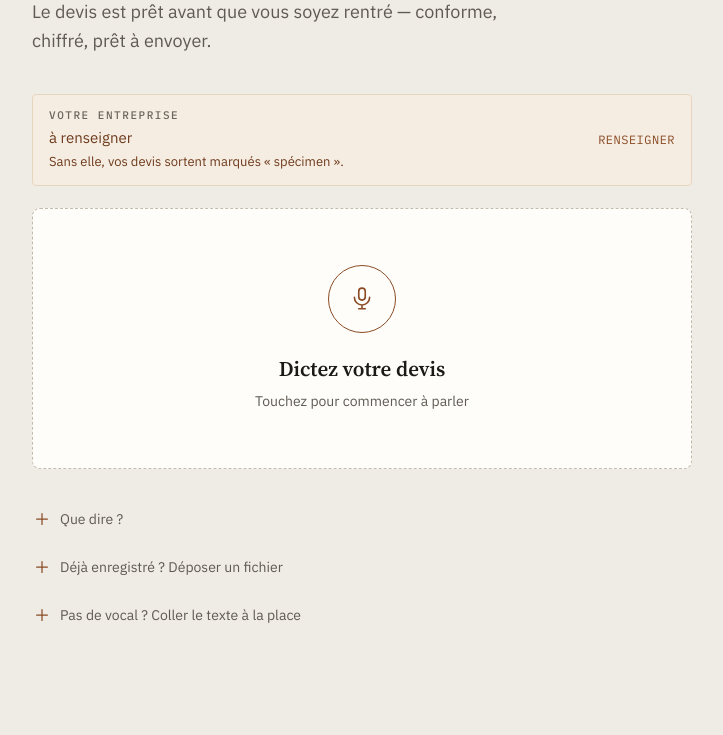
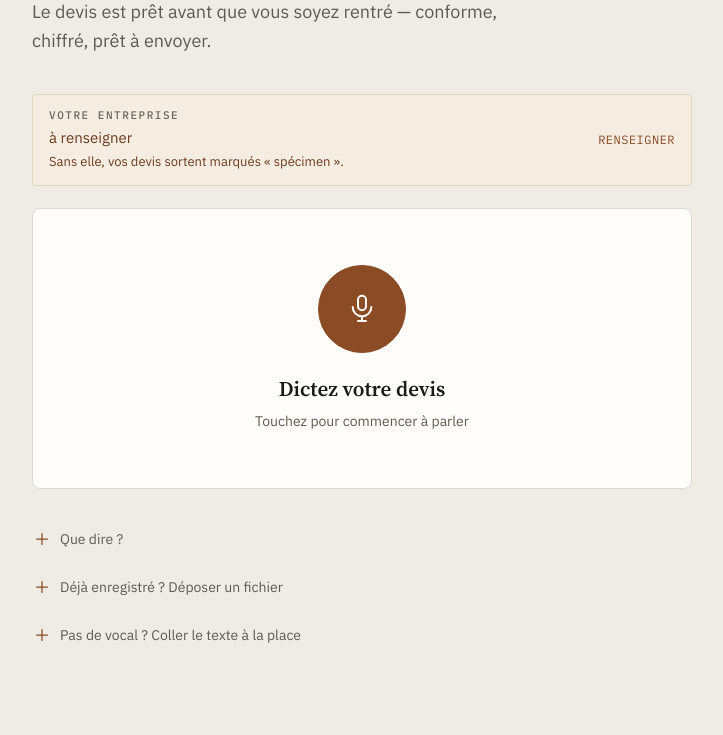
Before and after one commit to AATLASE/devis-vocal, a FastAPI app: page / in a window 1280 px wide. Shown: the part 210-945 px from the top of the page, without its empty margins (278-1001 px from the left). Before the commit the page ends 833 px from the top, so only its background shows below. Run offline with FastAPI, Linux system fonts and the light colour scheme; parts of the project's set-up code (start-up, migrations or seed data) failed here and were passed over; some libraries are stand-ins or nearby versions.

Commit message:
fait du micro un disque brique plein, sans cadre tireté
Co-Authored-By: Claude Opus 5.5 <noreply@anthropic.com>

```diff
--- a/app/static/app.css
+++ b/app/static/app.css
@@ -742,13 +742,23 @@ body.menu-anime.menu-ouvert .menu-voile {
 }
 
 /* ---- la carte de dictée -------------------------------------------------- */
-/* L'action principale du produit. Elle porte la boîte de `.dropzone` — même
-   bordure, même respiration — et n'ajoute que ses trois états : au repos, en
-   enregistrement, en réécoute. */
-
-.dictee { user-select: none; position: relative; }
+/* L'action principale du produit. Elle porte la boîte de `.dropzone`, mais pas son
+   tireté : les pointillés disent « déposez un fichier », et ici on parle. Un filet
+   plein, et le micro en disque brique — le seul aplat brique de l'app. La brique
+   pour parler, le noir pour agir. Trois états : au repos, en enregistrement, en
+   réécoute. */
+
+.dictee { user-select: none; position: relative; border-style: solid; border-color: var(--dv-rule); }
 .dictee:hover { border-color: var(--dv-accent); box-shadow: var(--dv-ombre-2); }
 .dictee:active { transform: scale(.995); }
+.dictee .dropzone__mic {
+  width: 88px; height: 88px;
+  background: var(--dv-accent);
+  border-color: var(--dv-accent);
+  color: var(--dv-paper);
+}
+.dictee .dropzone__mic svg { width: 32px; height: 32px; }
+.dictee:hover .dropzone__mic { transform: scale(1.04); }
 
 .dropzone__mic {
   position: relative;
@@ -866,7 +876,12 @@ body.menu-anime.menu-ouvert .menu-voile {
   box-shadow: none;
 }
 .dictee.relu:hover { border-color: var(--dv-rule); }
-.dictee.relu .dropzone__mic { width: 52px; height: 52px; margin-bottom: var(--dv-s-5); }
+.dictee.relu .dropzone__mic {
+  width: 52px; height: 52px; margin-bottom: var(--dv-s-5);
+  /* La carte n'est plus un bouton : le micro redevient un simple trait. */
+  background: none; color: var(--dv-accent);
+}
+.dictee.relu:hover .dropzone__mic { transform: none; }
 
 .relu { margin-top: var(--dv-s-5); }
 .relu__actions { display: flex; gap: var(--dv-s-4); margin-top: var(--dv-s-5); }
```
